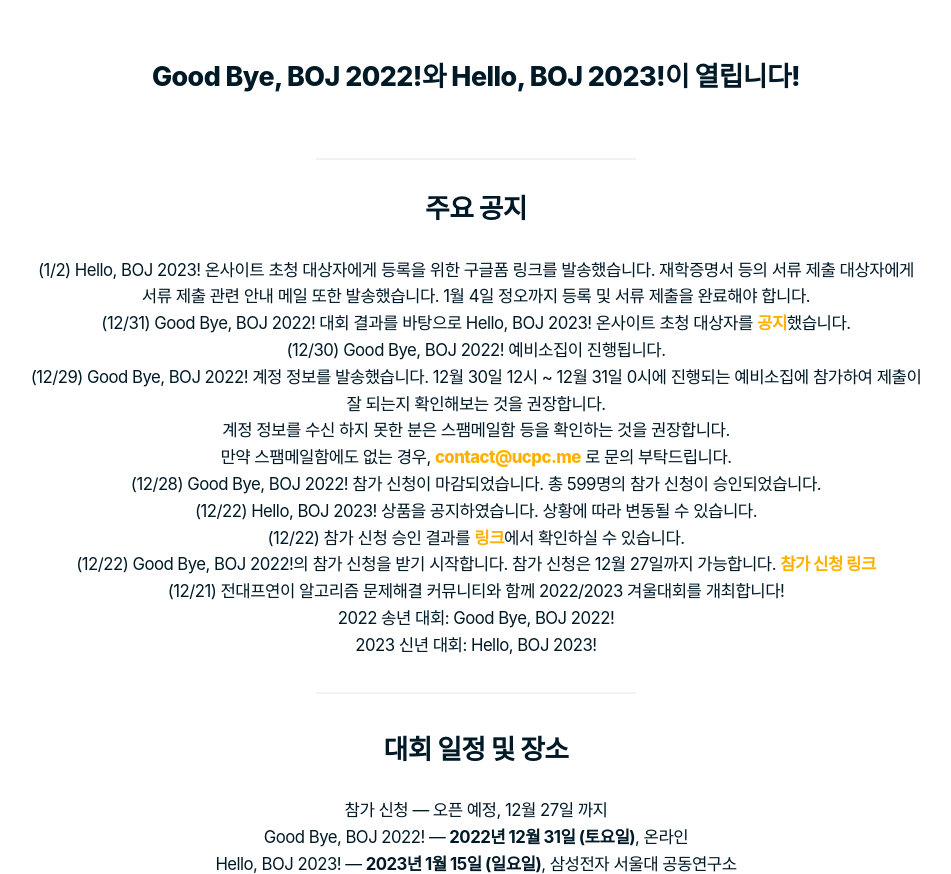
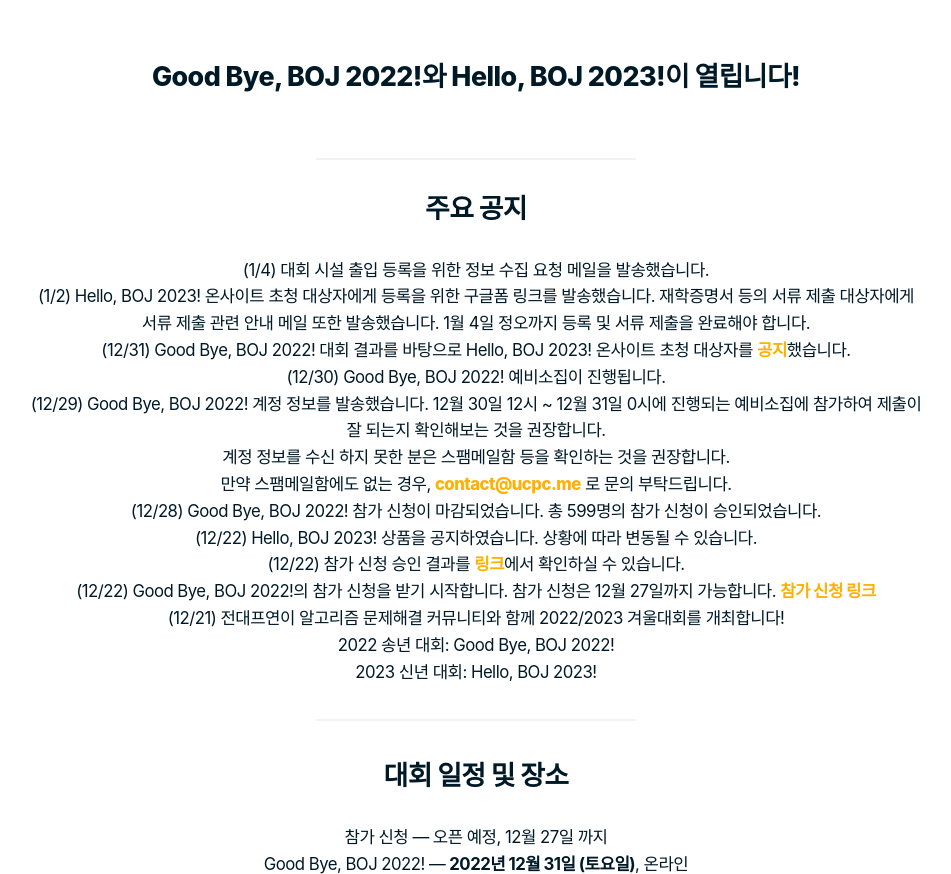
Before and after one commit to ucpcc/2022w, a Jekyll site: the page built from index.md, in a window 1280 px wide and 900 px high, scrolled down 1256 px, cut to the strip 0-874 px from the top of the window. Shown: the whole strip, without its empty margins (164-1115 px from the left). Built offline with Jekyll 4.4.1, drawn with Linux system fonts in a browser that asks for light colours; some web fonts are replaced.

Commit message:
feat: announce

```diff
--- a/index.md
+++ b/index.md
@@ -5,6 +5,7 @@ title: 2022/2023 겨울대회
 
 ## 주요 공지
 
+- (1/4) 대회 시설 출입 등록을 위한 정보 수집 요청 메일을 발송했습니다.
 - (1/2) Hello, BOJ 2023! 온사이트 초청 대상자에게 등록을 위한 구글폼 링크를 발송했습니다. 재학증명서 등의 서류 제출 대상자에게 서류 제출 관련 안내 메일 또한 발송했습니다. 1월 4일 정오까지 등록 및 서류 제출을 완료해야 합니다.
 - (12/31) Good Bye, BOJ 2022! 대회 결과를 바탕으로 Hello, BOJ 2023! 온사이트 초청 대상자를 [공지](https://www.acmicpc.net/board/view/106577)했습니다.
 - (12/30) Good Bye, BOJ 2022! 예비소집이 진행됩니다.
```
